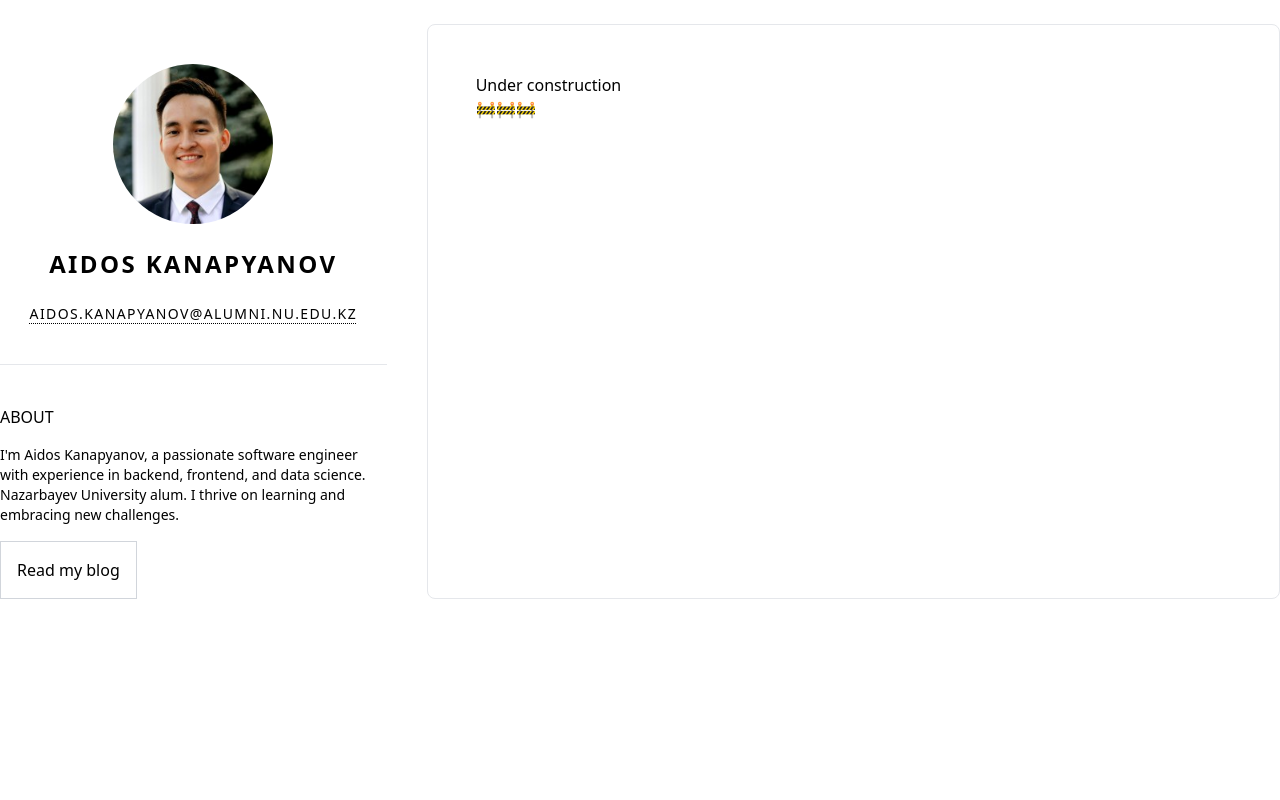
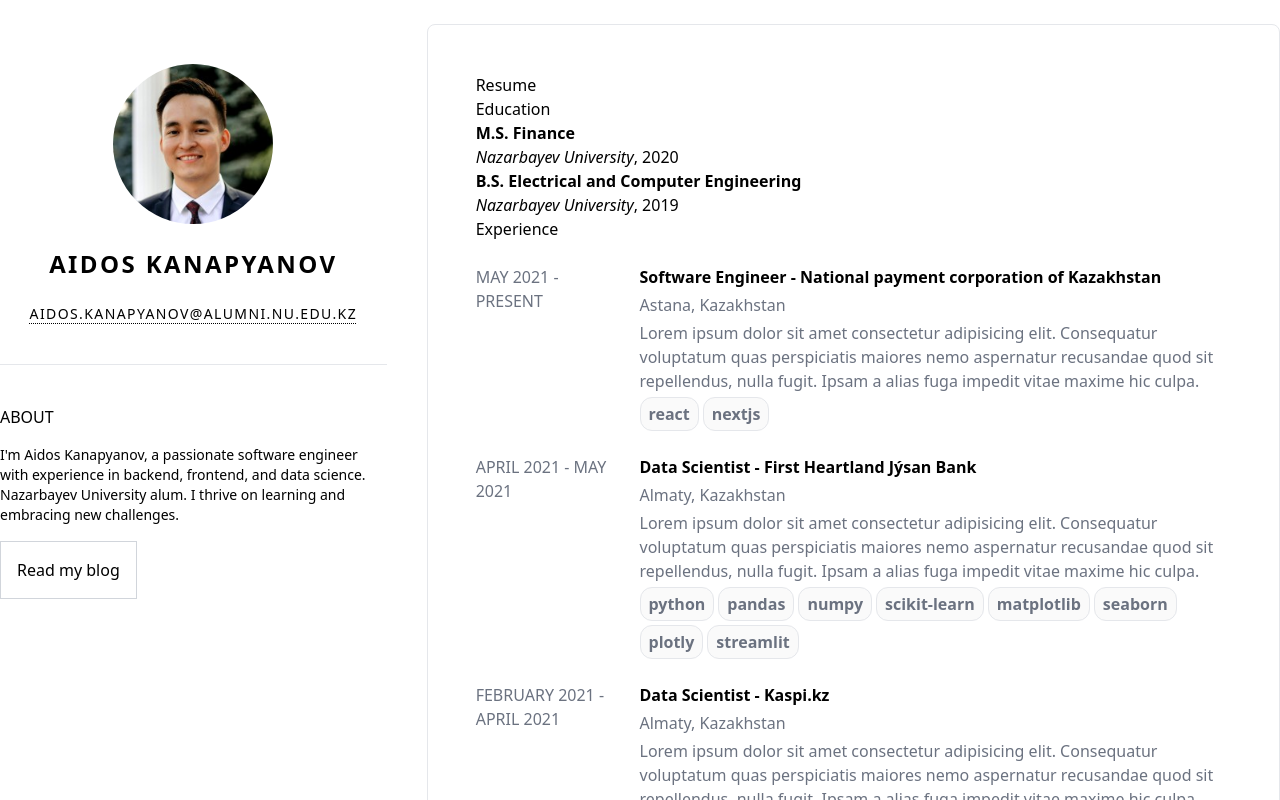
Before and after one commit to aidoskanapyanov/personal-website-nextra, a Next.js app: page /resume in a window 1280 px wide. Shown: the top 800 px of the page. Built offline with nearby package versions, Linux system fonts and the light colour scheme.

Commit message:
Add education and experience sections @ /resume

```diff
--- a/data/resume.mdx
+++ b/data/resume.mdx
@@ -1,3 +1,80 @@
-# Under construction
+# Resume
 
-🚧🚧🚧
+## Education
+
+**M.S. Finance**
+_[Nazarbayev University](https://nu.edu.kz/)_, 2020
+
+**B.S. Electrical and Computer Engineering**
+_[Nazarbayev University](https://nu.edu.kz/)_, 2019
+
+## Experience
+
+import ExperienceCard from "../components/ExperienceCard";
+
+<ExperienceCard
+  from="may 2021"
+  till="present"
+  title="Software Engineer"
+  company="National payment corporation of Kazakhstan"
+  place="Astana, Kazakhstan"
+  description="Lorem ipsum dolor sit amet consectetur adipisicing elit. Consequatur voluptatum quas perspiciatis maiores nemo aspernatur recusandae quod sit repellendus, nulla fugit. Ipsam a alias fuga impedit vitae maxime hic culpa."
+  skills={["react", "nextjs"]}
+/>
+
+<ExperienceCard
+  from="april 2021"
+  till="may 2021"
+  title="Data Scientist"
+  company="First Heartland Jýsan Bank"
+  place="Almaty, Kazakhstan"
+  description="Lorem ipsum dolor sit amet consectetur adipisicing elit. Consequatur voluptatum quas perspiciatis maiores nemo aspernatur recusandae quod sit repellendus, nulla fugit. Ipsam a alias fuga impedit vitae maxime hic culpa."
+  skills={[
+    "python",
+    "pandas",
+    "numpy",
+    "scikit-learn",
+    "matplotlib",
+    "seaborn",
+    "plotly",
+    "streamlit",
+  ]}
+/>
+
+<ExperienceCard
+  from="february 2021"
+  till="april 2021"
+  title="Data Scientist"
+  company="Kaspi.kz"
+  place="Almaty, Kazakhstan"
+  description="Lorem ipsum dolor sit amet consectetur adipisicing elit. Consequatur voluptatum quas perspiciatis maiores nemo aspernatur recusandae quod sit repellendus, nulla fugit. Ipsam a alias fuga impedit vitae maxime hic culpa."
+  skills={[
+    "python",
+    "pandas",
+    "numpy",
+    "scikit-learn",
+    "matplotlib",
+    "seaborn",
+    "plotly",
+    "streamlit",
+  ]}
+/>
+
+<ExperienceCard
+  from="august 2018"
+  till="may 2019"
+  title="Research Assistant"
+  company="Nazarbayev University"
+  place="Astana, Kazakhstan"
+  description="Lorem ipsum dolor sit amet consectetur adipisicing elit. Consequatur voluptatum quas perspiciatis maiores nemo aspernatur recusandae quod sit repellendus, nulla fugit. Ipsam a alias fuga impedit vitae maxime hic culpa."
+  skills={[
+    "python",
+    "pandas",
+    "numpy",
+    "scikit-learn",
+    "matplotlib",
+    "seaborn",
+  ]}
+/>
+
+## Skills
```
